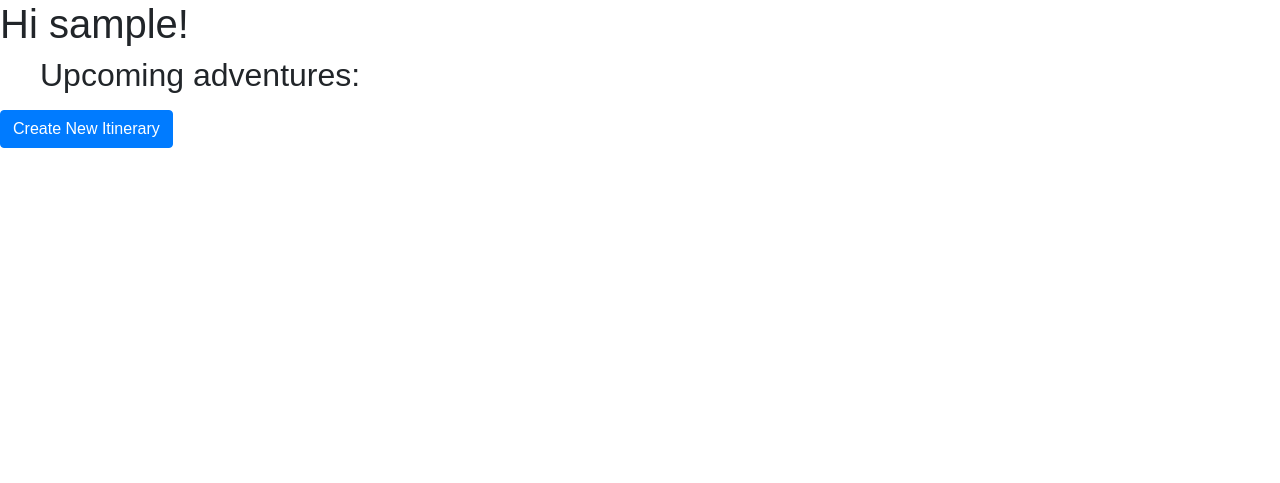
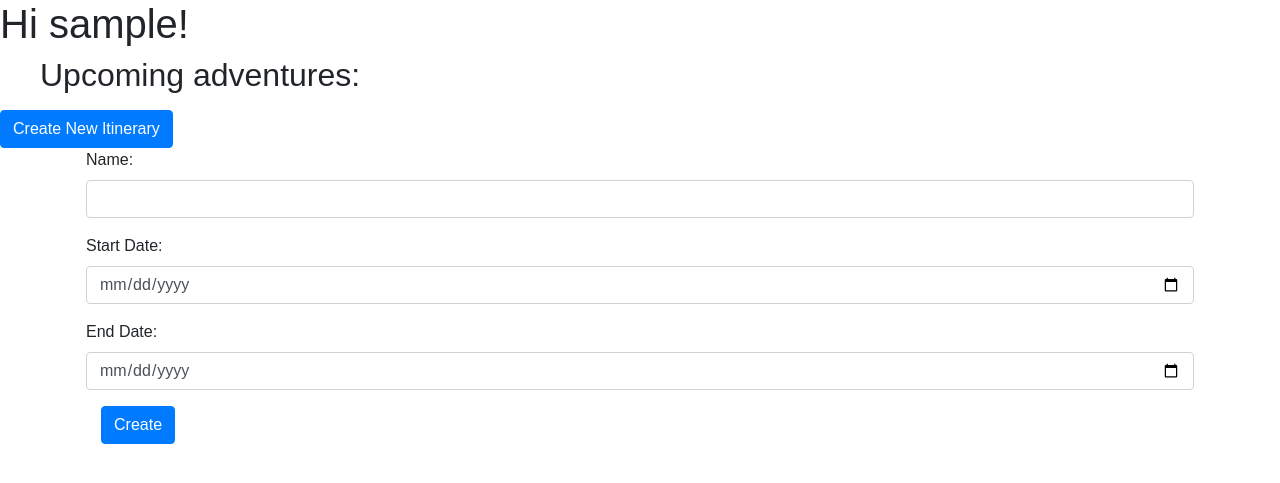
Before and after one commit to KatieAquino/itinerator-travel-app, a Flask app: page /profile in a window 1280 px wide. Shown: the part 102-585 px from the top of the page. Run offline with Flask 2, Linux system fonts and the light colour scheme; the visitor is signed in with stand-in values (Sample User, id 1); data comes from the database, SQL or seed files in the repository; data that the repository does not hold is empty.

Commit message:
Creates routes for user to create new itinerary

```diff
--- a/server.py
+++ b/server.py
@@ -129,6 +129,22 @@ def show_entries_for_itinerary(id):
 def user_create_itinerary():
     """Allows user to create a new itinerary"""
 
+    user = crud.find_itinerary_by_user_id(session['user'])
+    name = request.form.get('new-name')
+    start_date = request.form.get('start-date')
+    end_date = request.form.get('end-date')
+
+    print('*' * 25)
+    print('start_date: ', start_date)
+
+    crud.create_itinerary(user, name, start_date, end_date)
+
+    return redirect('/profile')
+
+
+
+
+
 
 @app.route('/api/update-entry/<id>', methods=['POST'])
 def user_edit_entry(id):
--- a/templates/profile.html
+++ b/templates/profile.html
@@ -12,6 +12,7 @@
           {{ item.name }}</a></h3>
         <p>{{ item.start_date }}</p>
       </li>
+
     {% endfor %}
   </ul>
 
@@ -20,4 +21,33 @@
     class="btn btn-primary"
     id="new-itinerary"> Create New Itinerary </button>
 
+    <div class="container">
+      <form action="/api/create-itinerary" method="POST">
+
+          <div class="form-group mx-sm-3 mb-2">
+            <div class="form-group row">
+              <label for="new-name">Name: </label>
+              <input type="text"
+                    class="form-control"
+                    placehoder="Where are heading?""
+                    name="new-name">
+            </div>
+            <div class="form-group row">
+              <label for="start-date">Start Date: </label>
+              <input type="date"
+                    class="form-control"
+                    name="start-date">
+            </div>
+            <div class="form-group row">
+              <label for="end-date">End Date: </label>
+              <input type="date"
+                    class="form-control"
+                    name="end-date">
+            </div>
+            <button type="submit"
+                    class="btn btn-primary"> Create </button>
+          </div>
+      </form>
+    </div>
+
 {% endblock %}
```
